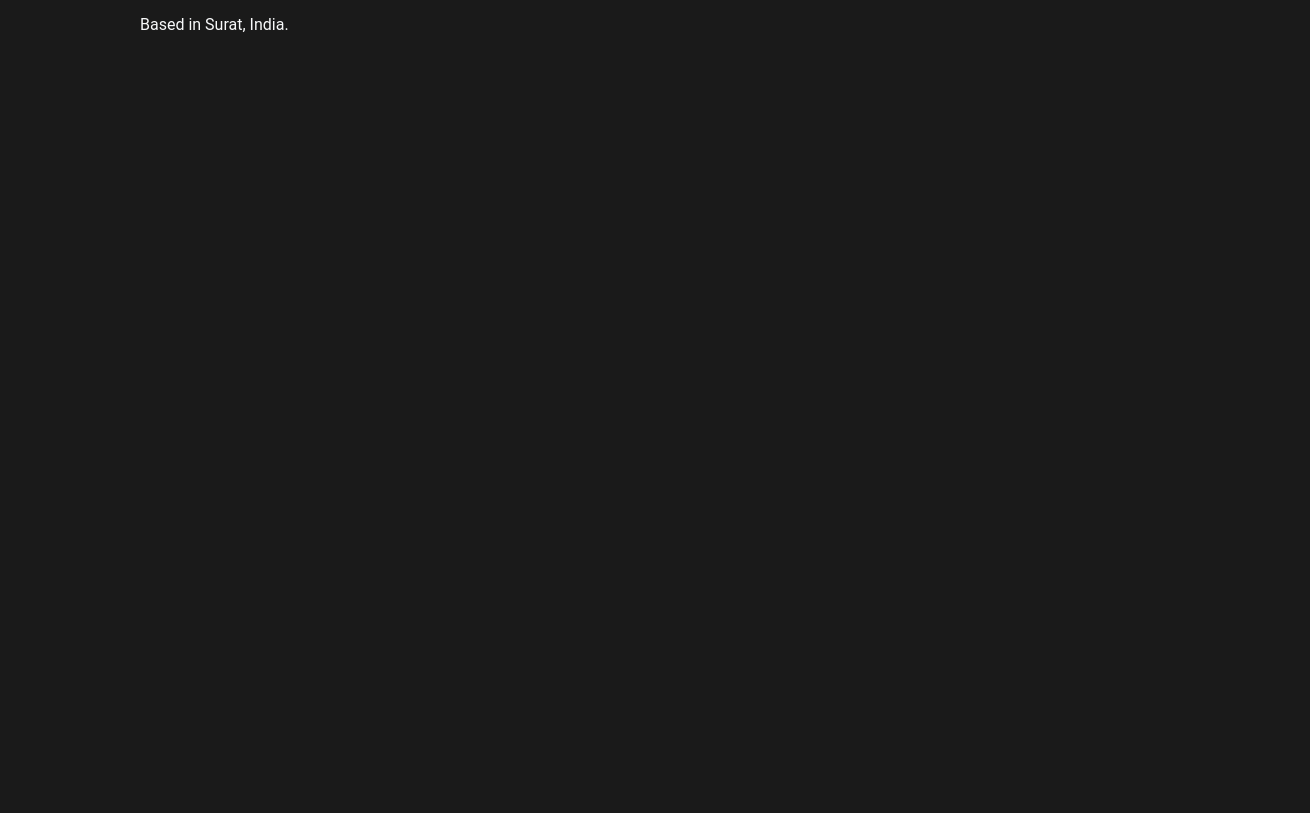
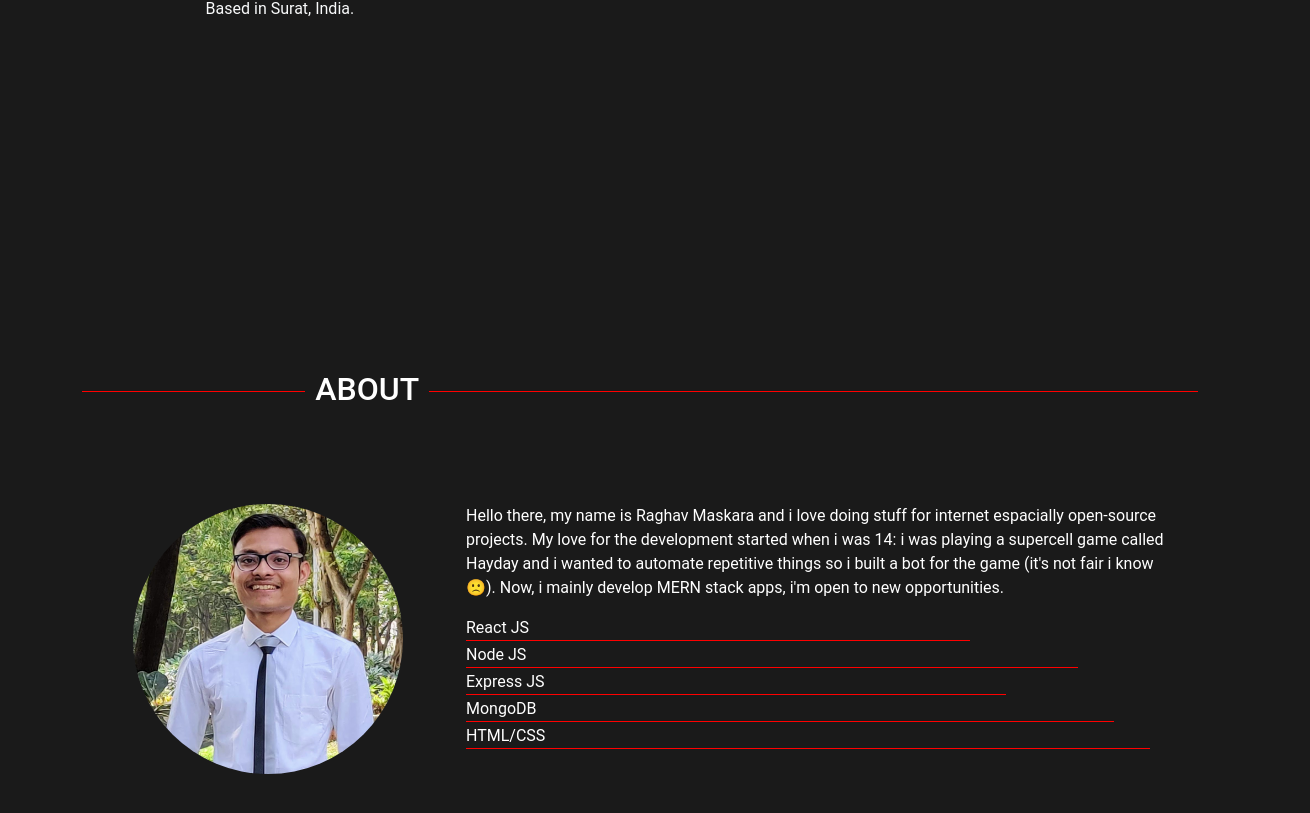
Before and after one commit to RaghavMaskara21/portfolio, a React (Create React App) app: page / in a window 1280 px wide. Shown: the part 409-1222 px from the top of the page, 1310 px wide, since content can reach past the window. Before the commit the page ends 800 px from the top, so only its background shows below. Built offline with nearby package versions, Linux system fonts and the light colour scheme.

Commit message:
created about.js

```diff
--- a/src/Pages/About/About.js
+++ b/src/Pages/About/About.js
@@ -1,9 +1,30 @@
 import React from 'react'
 import './about.css'
+import mypic from '../../images/mypic.jpg'
 function About() {
   return (
-    <div className='container'>
+    <div className='container aboutsection' id="About">
+        <h2 class="abtheading"><span>ABOUT</span></h2>
+        <div className='container d-flex'>
+            <div className='row'>
+            <div className='col-lg-4 divpic' >
+                <img src={mypic} className="mypic" ></img>
+            </div>
+            <div className='col-lg-8'>
+                <p>
+                Hello there, my name is Raghav Maskara and i love doing stuff for internet espacially open-source projects. My love for the development started when i was 14: i was playing a supercell game called Hayday and i wanted to automate repetitive things so i built a bot for the game (it's not fair i know 🙁). Now, i mainly develop MERN stack apps, i'm open to new opportunities.
+                </p>
+                <div className='abtskills'>
+                <div className='sk1'>React JS</div>
+                <div className='sk2'>Node JS</div>
+                <div className='sk3'>Express JS</div>
+                <div className='sk4'>MongoDB</div>
+                <div className='sk5'>HTML/CSS</div>
+                </div>
+            </div>
+            </div>
 
+        </div>
     </div>
   )
 }
--- a/src/Pages/About/about.css
+++ b/src/Pages/About/about.css
@@ -1,3 +1,61 @@
-.bg-dark{
-    background-color: black;
-  }
+.bg-dark {
+  background-color: black;
+}
+
+.aboutsection {
+  color: white;
+  margin: 10% auto;
+  display: flex;
+  flex-direction: column;
+  align-items: center;
+  justify-content: center;
+}
+.abtheading {
+  width: 100%;
+  text-align: left;
+  border-bottom: 1px solid red;
+  line-height: 0.1em;
+  margin: 10% 0;
+}
+
+.abtheading span {
+  margin: 20%;
+  padding: 0 10px;
+}
+.divpic{
+    margin: auto;
+    justify-content: center;
+    display: flex;
+    margin-bottom: 5%;
+}
+.mypic{
+    width: 270px;
+    height: 270px;
+    border-radius: 50%;
+
+}
+.sk1{
+    border-bottom: 1px solid red;
+    margin: 2px 0;
+    width: 70%;
+}
+.sk2{
+    border-bottom: 1px solid red;
+    margin: 2px 0;
+    width: 85%;
+}
+.sk3{
+    border-bottom: 1px solid red;
+    margin: 2px 0;
+    width: 75%;
+}
+.sk4{
+    border-bottom: 1px solid red;
+    margin: 2px 0;
+    width: 90%;
+}
+.sk5{
+    border-bottom: 1px solid red;
+    margin: 2px 0;
+    width: 95%;
+}
--- a/src/Pages/Home/Home.js
+++ b/src/Pages/Home/Home.js
@@ -4,7 +4,7 @@ import './Home.css'
 import Header from '../../Components/Header'
 function Home() {
   return (
-    <div className='text-light'>
+    <div className='container text-light'>
         <Header/>
 
         <div className='container textblock'>
```
Also changed, not shown: src/App.css (line endings or trailing spaces), src/images/mypic.jpg (added), 1 other file (tests, documents, lock files or other folders).
